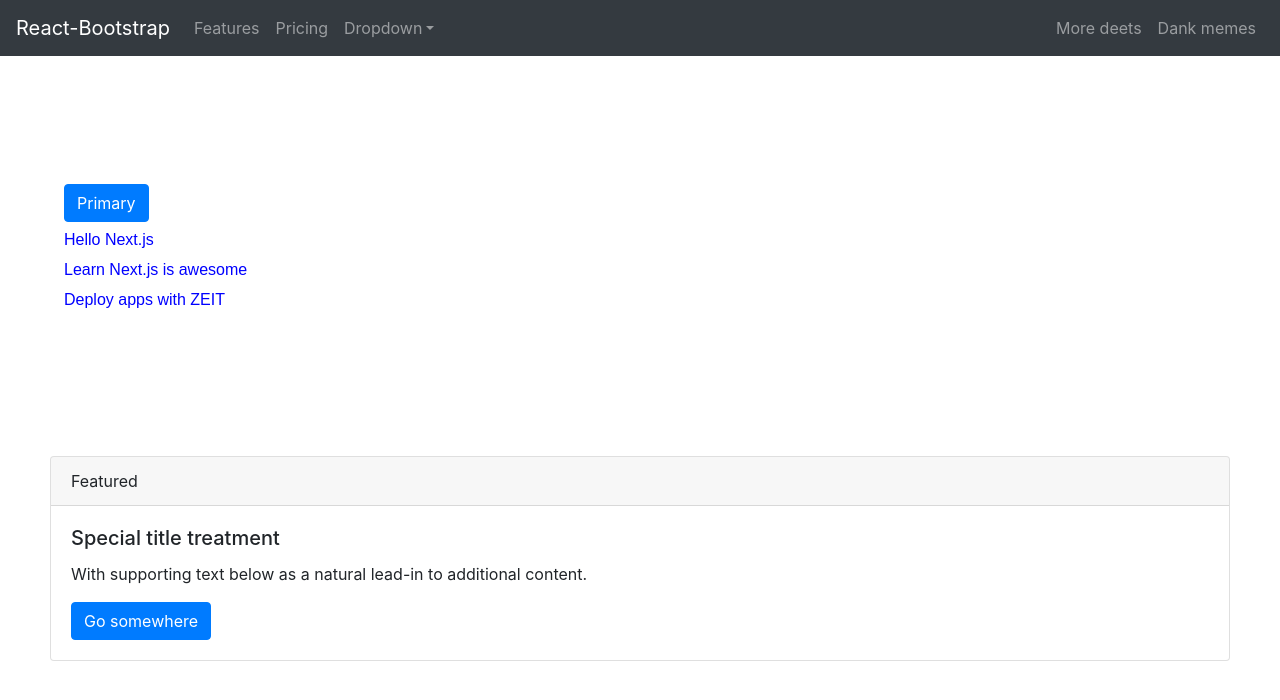
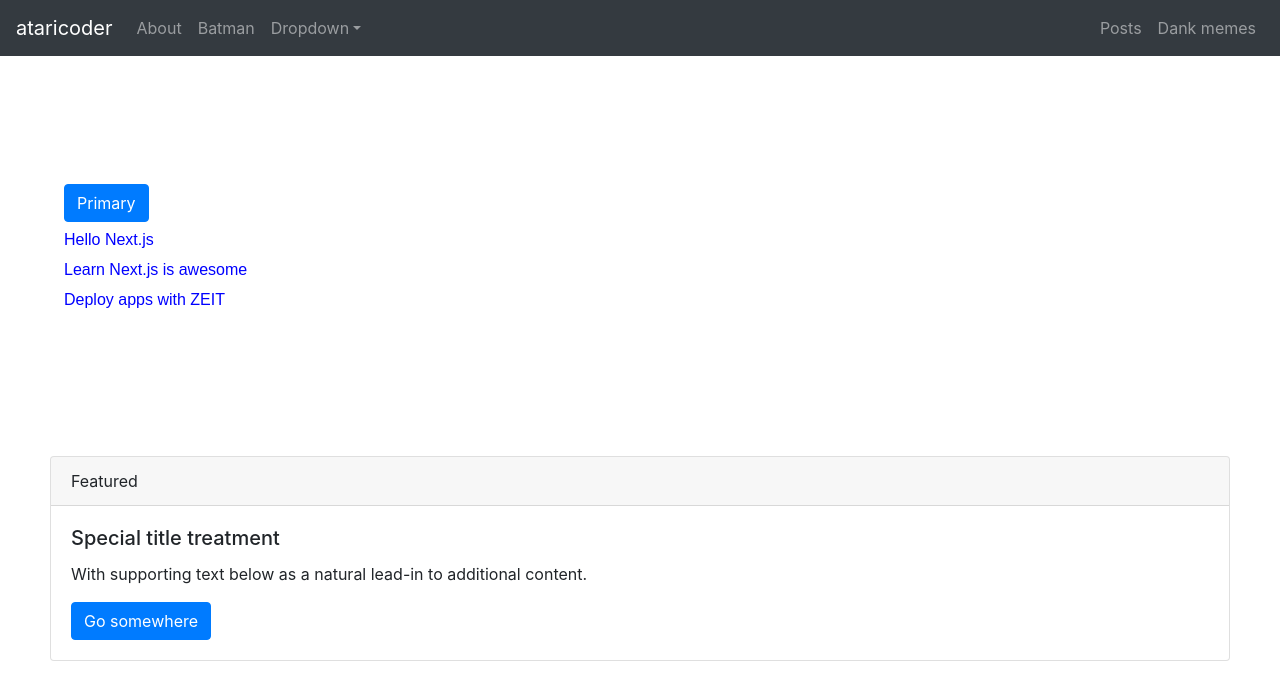
Before and after one commit to ataricoder/www, a Next.js app: page / in a window 1280 px wide. Shown: the top 700 px of the page. Built offline with nearby package versions, Linux system fonts and the light colour scheme.

Commit message:
changed nav items

```diff
--- a/components/header_var/header_var.js
+++ b/components/header_var/header_var.js
@@ -21,12 +21,12 @@ const Header2 = () => (
 				variant="dark"
 				fixed="top"
 			>
-				<Navbar.Brand href="#home">React-Bootstrap</Navbar.Brand>
+				<Navbar.Brand href="/">ataricoder</Navbar.Brand>
 				<Navbar.Toggle aria-controls="responsive-navbar-nav" />
 				<Navbar.Collapse id="responsive-navbar-nav">
 					<Nav className="mr-auto">
-						<Nav.Link href="#features">Features</Nav.Link>
-						<Nav.Link href="#pricing">Pricing</Nav.Link>
+						<Nav.Link href="/about">About</Nav.Link>
+						<Nav.Link href="/batman">Batman</Nav.Link>
 						<NavDropdown
 							title="Dropdown"
 							id="collasible-nav-dropdown"
@@ -47,7 +47,7 @@ const Header2 = () => (
 						</NavDropdown>
 					</Nav>
 					<Nav>
-						<Nav.Link href="#deets">More deets</Nav.Link>
+						<Nav.Link href="/post-list">Posts</Nav.Link>
 						<Nav.Link eventKey={2} href="#memes">
 							Dank memes
 						</Nav.Link>
```
